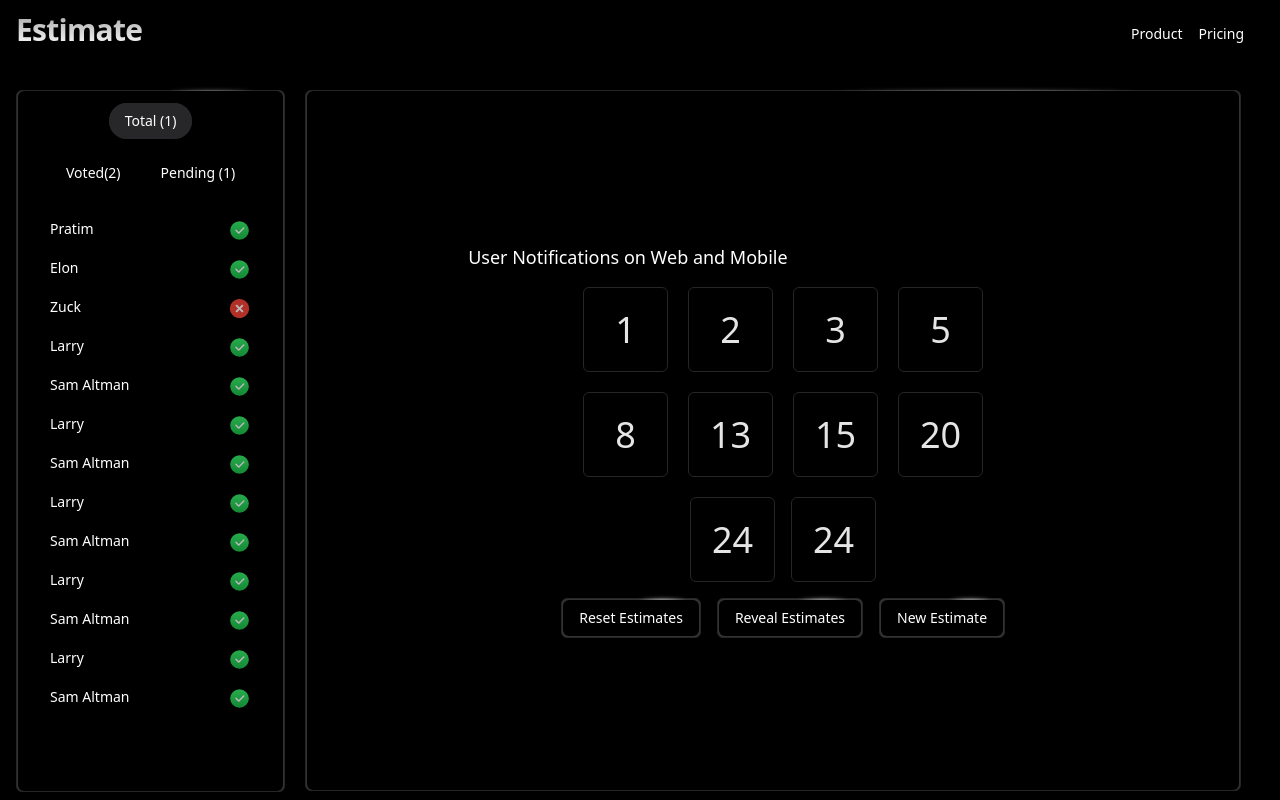
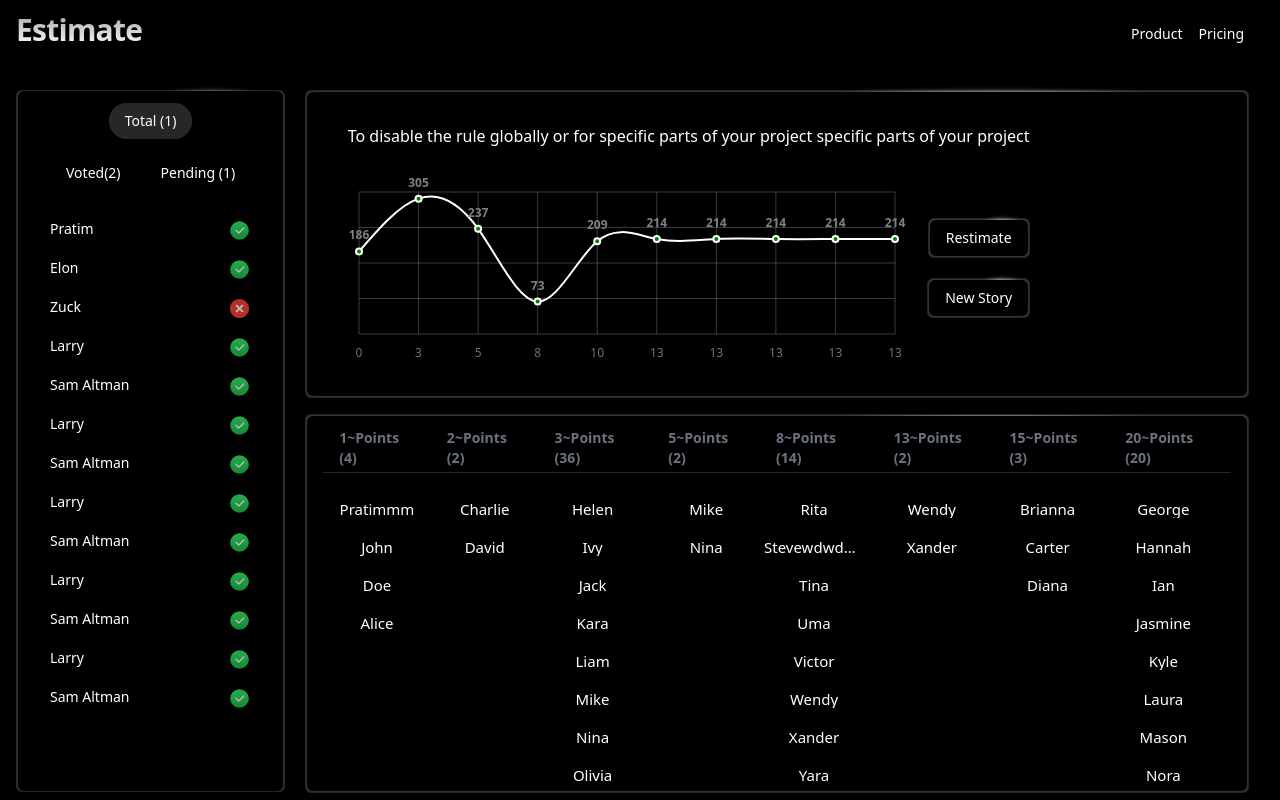
Before and after one commit to Pratim-Kumar-Hazarika/story-pointing, a Next.js app: page /trynow in a window 1280 px wide. Built offline with nearby package versions, Linux system fonts and the light colour scheme.

Commit message:
refactor

```diff
--- a/app/trynow/page.tsx
+++ b/app/trynow/page.tsx
@@ -1,7 +1,9 @@
 "use client";
+import { ChartDemo } from "@/components/ChartDemo";
 import LeftSideBar from "@/components/LeftSideBar";
 import { PricingCards } from "@/components/PricingCard";
 import { StickyScrollRevealDemo } from "@/components/StickyScrollDemo";
+import VotesTable from "@/components/Table";
 import { VoteCards } from "@/components/VoteCards";
 import React, { useState } from "react";
 
@@ -25,9 +27,9 @@ function page() {
       <div className="   flex  px-4  gap-5 mt-[30px] relative">
         <LeftSideBar />
         <div className=" flex flex-col  gap-4">
-          <VoteCards />
-          {/* <ChartDemo/>
-      <VotesTable/>  */}
+          {/* <VoteCards /> */}
+          <ChartDemo />
+          <VotesTable />
         </div>
       </div>
     </div>
--- a/components/ChartDemo.tsx
+++ b/components/ChartDemo.tsx
@@ -1,7 +1,15 @@
-"use client"
+"use client";
 
-import { TrendingUp } from "lucide-react"
-import { Bar, BarChart, CartesianGrid, LabelList, Line, LineChart, XAxis } from "recharts"
+import { TrendingUp } from "lucide-react";
+import {
+  Bar,
+  BarChart,
+  CartesianGrid,
+  LabelList,
+  Line,
+  LineChart,
+  XAxis,
+} from "recharts";
 
 import {
   Card,
@@ -10,18 +18,18 @@ import {
   CardFooter,
   CardHeader,
   CardTitle,
-} from "@/components/ui/card"
+} from "@/components/ui/card";
 import {
   ChartConfig,
   ChartContainer,
   ChartTooltip,
   ChartTooltipContent,
-} from "@/components/ui/chart"
-import { HoverBorderGradient } from "./HoverBorderGradient"
-import { CardSpotlight } from "./CardSpotLight"
-import { Reveal } from "./Reveal"
+} from "@/components/ui/chart";
+import { HoverBorderGradient } from "./HoverBorderGradient";
+import { CardSpotlight } from "./CardSpotLight";
+import { Reveal } from "./Reveal";
 
-export const description = "A bar chart with a label"
+export const description = "A bar chart with a label";
 
 const chartData = [
   { month: "0", desktop: 186 },
@@ -34,14 +42,14 @@ const chartData = [
   { month: "13", desktop: 214 },
   { month: "13", desktop: 214 },
   { month: "13", desktop: 214 },
-]
+];
 
 const chartConfig = {
   desktop: {
     label: "Desktop",
     color: "hsl(var(--chart-1))",
   },
-} satisfies ChartConfig
+} satisfies ChartConfig;
 
 export function ChartDemo() {
   return (
@@ -52,32 +60,16 @@ export function ChartDemo() {
       className="bg-black text-white flex space-x-2   w-full "
     >
       <div className="flex gap-4">
-    <Card className=" bg-black border-none  px-0" >
-      <CardHeader>
+        <Card className=" bg-black border-none  px-0">
+          <CardHeader className="text-white   ">
+            To disable the rule globally or for specific parts of your project
+            specific parts of your project
           </CardHeader>
-      <CardContent>
-        <ChartContainer className=" w-[35rem]  h-[12rem]  flex items-center justify-center"   config={chartConfig}>
-          {/* <BarChart
-        className=" min-w-[40rem]"
-            accessibilityLayer
-            data={chartData}
+          <CardContent className="  flex gap-5">
+            <ChartContainer
+              className=" w-[35rem]  h-[12rem]  flex items-center justify-center"
+              config={chartConfig}
             >
-            <XAxis
-              dataKey="month"
-              tickLine={false}
-              tickMargin={10}
-              axisLine={false}
-              tickFormatter={(value) => value.slice(0, 3)}
-            />
-            <Bar  dataKey="desktop" fill="white" radius={3}>
-              <LabelList
-                position="top"
-                offset={3}
-                className=" text-white"
-                fontSize={13}
-              />
-            </Bar>
-          </BarChart> */}
               <LineChart
                 accessibilityLayer
                 data={chartData}
@@ -118,12 +110,14 @@ export function ChartDemo() {
                 </Line>
               </LineChart>
             </ChartContainer>
+            <div className=" flex flex-col gap-5  justify-center">
+              <Reveal title="Restimate" />
+              <Reveal title="New Story" />
+            </div>
           </CardContent>
-
         </Card>
-    {/* <div className="  flex items-center"> <Reveal title="Restimate"/></div> */}
-
+        <div className="  flex items-center min-w-max"> </div>
       </div>
     </HoverBorderGradient>
-  )
+  );
 }
--- a/components/Table.tsx
+++ b/components/Table.tsx
@@ -129,7 +129,7 @@ const VotesTable: React.FC = () => {
       leftSideBar={true}
       containerClassName="rounded-md  w-full  z-50 overflow-hidden "
       as="div"
-      className="bg-black text-white   w-[calc(100vw_-_340px)] flex space-x-2  overflow-hidden   h-[calc(100vh_-_405px)] "
+      className="bg-black text-white   w-[calc(100vw_-_340px)] flex space-x-2  overflow-hidden   h-[calc(100vh_-_425px)] "
     >
       <Table className=" border-none  min-w-full ">
         <TableHeader className="border-none">
@@ -152,7 +152,7 @@ const VotesTable: React.FC = () => {
               <TableCell key={vote.points} className="align-top p-1 text-lg  ">
                 <ScrollAreaDemo
                   containerClassName=" max-w-[100px]"
-                  className="h-[calc(100vh_-_470px)]"
+                  className="h-[calc(100vh_-_490px)]"
                 >
                   <div className="py-[3px]   max-w-[100px]  text-center">
                     {vote.names.map((tag) => (
--- a/components/VoteCards.tsx
+++ b/components/VoteCards.tsx
@@ -15,7 +15,7 @@ export function VoteCards() {
         <div className=" flex flex-col items-center     gap-4">
           <div
             title=" Oxygen gets you high. In a catastrophic emerge catastrophic emerge catastrophic emergecatastrophic emergecatastrophic emerge"
-            className="text-lg   text-white  break-all z-50  w-[630px] line-clamp-2"
+            className="text-lg    flex items-center justify-center text-white  break-all z-50  w-[630px] line-clamp-2"
           >
             User Notifications on Web and Mobile
           </div>
```
Lines whose indentation alone changed are shown as unchanged.
